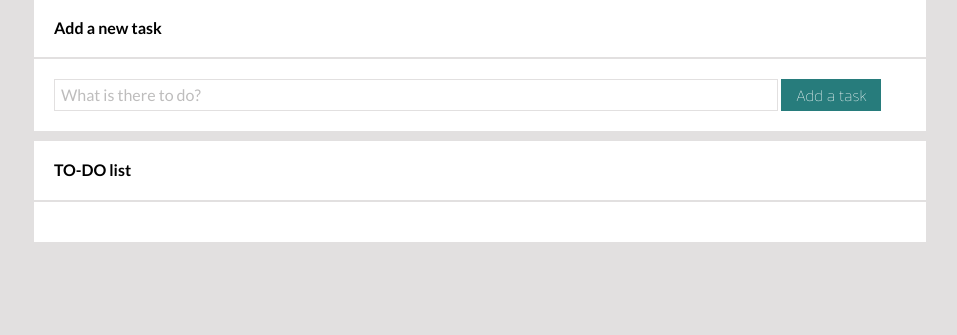
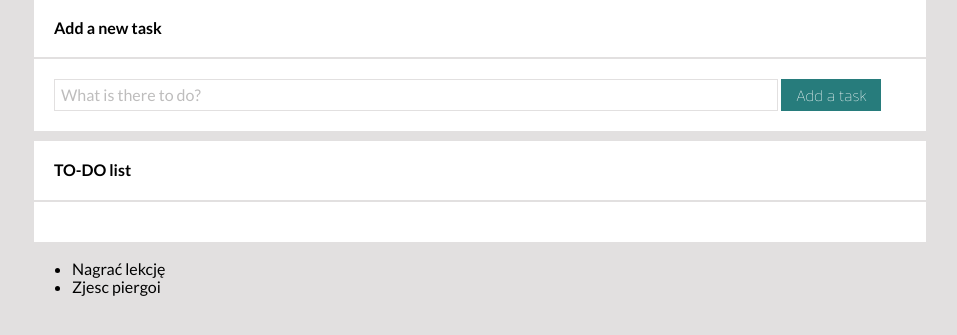
Before and after one commit to TomKotula/TO-DO-list-app, a plain HTML site: page index.html in a window 1280 px wide. Shown: the part 133-468 px from the top of the page, without its empty margins (160-1117 px from the left). Drawn offline with nearby package versions, Linux system fonts and the light colour scheme.

Commit message:
adding js classes to index html and basic functions in js

```diff
--- a/index.html
+++ b/index.html
@@ -23,12 +23,12 @@
             <h1>TO-DO list</h1>
         </div>
         <div class="flex__item">
-            <form class="form">
+            <form class="form js-form">
                 <fieldset class="form__fieldset">
                     <label>Add a new task</label>
                 </fieldset>
                 <fieldset class="form__fieldset">
-                    <input class="form__input" type="text" placeholder="What is there to do?">
+                    <input class="form__input js-newTask" type="text" placeholder="What is there to do?">
                     <button class="form__button">Add a task</button>
                 </fieldset>
                 <fieldset class="form__fieldset form__fieldset--brake"><label>TO-DO list</label>
@@ -37,6 +37,7 @@
                 </fieldset>
         </div>
         </form>
+        <ul class="js-tasks"></ul>
     </div>
 </body>
 
--- a/script.js
+++ b/script.js
@@ -0,0 +1,37 @@
+{
+    const welcome = () => {
+        console.log("Welcome everyone searching for a new adventures with HTML, CSS and JS!")
+    };
+
+    const tasks = [
+        {
+            content: "Nagrać lekcję",
+            done: false,
+        },
+        {
+            content: "Zjesc piergoi",
+            done: true,
+        },
+    ];
+
+    const render = () => {
+        let htmlString = "";
+
+        for(const task of tasks) {
+            htmlString += `
+                <li>
+                ${task.content}
+                </li>
+            `;
+        }
+
+        document.querySelector(".js-tasks").innerHTML = htmlString;
+    };
+
+    const init = () => {
+        render();
+        welcome();
+    };
+
+    init();
+}
```
